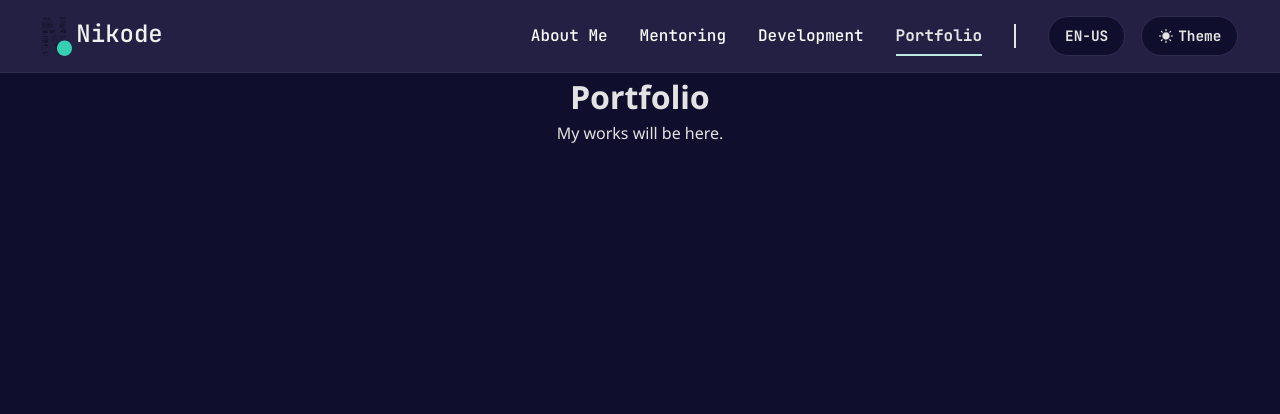
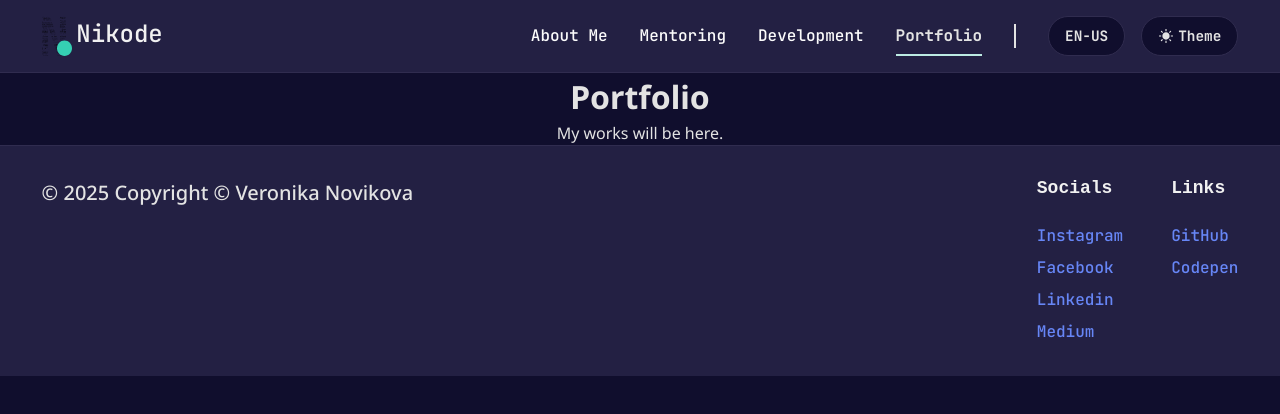
Before and after one commit to niktariy/Nikode, a React (Vite) app: page /portfolio in a window 1280 px wide. Shown: the top 414 px of the page. Built offline with nearby package versions, Linux system fonts and the light colour scheme; a web font is replaced by a local one.

Commit message:
feat: add footer

```diff
--- a/src/App.tsx
+++ b/src/App.tsx
@@ -12,6 +12,7 @@ import HomePage from './pages/HomePage';
 import MentoringPage from './pages/MentoringPage';
 import DevelopmentPage from './pages/DevelopmentPage';
 import PortfolioPage from './pages/PortfolioPage';
+import Footer from './components/Footer/Footer';
 
 const App: React.FC = () => {
   const dispatch = useDispatch();
@@ -36,6 +37,7 @@ const App: React.FC = () => {
             <Route path="/portfolio" element={<PortfolioPage />} />
           </Routes>
         </main>
+        <Footer />
       </Router>
     </ThemeProvider>
   );
--- /dev/null
+++ b/src/components/Footer/Footer.tsx
@@ -0,0 +1,96 @@
+import React from 'react';
+import styled, { css } from 'styled-components';
+import Typography from '../UI/Typography/Typography';
+import { useTranslation } from 'react-i18next';
+import { socialLinksData } from '../../mock/socialLinks';
+import FooterLinkList from './FooterLinkList';
+import { SocialLinkType, FooterSectionType } from '../../types/common';
+
+const StyledFooter = styled.footer`
+  background-color: ${({ theme }) => theme.colors.header};
+  color: ${({ theme }) => theme.colors.text};
+  padding: ${({ theme }) => theme.spacing(4)} 0;
+  border-top: 1px solid ${({ theme }) => theme.colors.border};
+  font-family: ${({ theme }) => theme.fonts.monospace};
+`;
+
+const FooterContent = styled.div`
+  display: grid;
+  grid-template-columns: 1fr auto auto;
+  gap: ${({ theme }) => theme.spacing(6)};
+  align-items: flex-start;
+  justify-content: space-between;
+
+  @media (width < ${({ theme }) => theme.breakpoints.md}) {
+    grid-template-columns: 1fr;
+    text-align: center;
+  }
+`;
+
+interface FooterSectionProps {
+  sectionType?: FooterSectionType;
+}
+
+const getFooterSectionResponsiveStyles = (theme: any, sectionType?: FooterSectionType) => {
+  if (sectionType === FooterSectionType.Copyright) {
+    return css`
+      @media (max-width: ${theme.breakpoints.md}) {
+        order: 3;
+        margin-top: ${theme.spacing(3)};
+      }
+    `;
+  } else if (sectionType === FooterSectionType.Socials || sectionType === FooterSectionType.Links) {
+    return css`
+      @media (max-width: ${theme.breakpoints.md}) {
+        text-align: center;
+        ul {
+          justify-content: center;
+        }
+      }
+    `;
+  }
+  return css``;
+};
+
+const FooterSection = styled.div<FooterSectionProps>`
+  display: flex;
+  flex-direction: column;
+  gap: ${({ theme }) => theme.spacing(3)};
+
+  ${({ theme, sectionType }) => getFooterSectionResponsiveStyles(theme, sectionType)}
+`;
+
+const Footer: React.FC = () => {
+  const { t } = useTranslation();
+  const currentYear = new Date().getFullYear();
+
+  const socialMediaLinks = socialLinksData.filter(link => link.type === SocialLinkType.Social);
+  const portfolioLinks = socialLinksData.filter(link => link.type === SocialLinkType.Portfolio);
+
+  return (
+    <StyledFooter>
+      <FooterContent className="container">
+        <FooterSection sectionType={FooterSectionType.Copyright}>
+          <Typography variant="body2">
+            &copy; {currentYear} {t('footer.copyright')}
+          </Typography>
+        </FooterSection>
+        <FooterSection sectionType={FooterSectionType.Socials}>
+          <Typography variant="h6">
+            {t('footer.socials_title')}
+          </Typography>
+          <FooterLinkList links={socialMediaLinks} />
+        </FooterSection>
+
+        <FooterSection sectionType={FooterSectionType.Links}>
+          <Typography variant="h6">
+            {t('footer.links_title')}
+          </Typography>
+          <FooterLinkList links={portfolioLinks} />
+        </FooterSection>
+      </FooterContent>
+    </StyledFooter>
+  );
+};
+
+export default Footer;
--- /dev/null
+++ b/src/components/Footer/FooterLinkList.tsx
@@ -0,0 +1,34 @@
+import React from 'react';
+import { useTranslation } from 'react-i18next';
+import styled from 'styled-components';
+import TextLink from '../UI/Link/TextLink';
+
+interface FooterLinkListProps {
+  links: Array<{ label: string; url: string }>;
+}
+
+const StyledLinkList = styled.ul`
+  list-style: none;
+  padding: 0;
+  margin: 0;
+  display: flex;
+  flex-direction: column;
+  gap: ${({ theme }) => theme.spacing(1)};
+`;
+
+const FooterLinkList: React.FC<FooterLinkListProps> = ({ links }) => {
+  const { t } = useTranslation();
+  return (
+    <StyledLinkList>
+      {links.map((link) => (
+        <li key={link.url}>
+          <TextLink href={t(link.url)} target="_blank" rel="noopener noreferrer">
+            {link.label}
+          </TextLink>
+        </li>
+      ))}
+    </StyledLinkList>
+  );
+};
+
+export default FooterLinkList;
--- /dev/null
+++ b/src/components/UI/Link/TextLink.tsx
@@ -0,0 +1,28 @@
+import styled from 'styled-components';
+import React from 'react';
+import { Link } from 'react-router-dom';
+import { LinkVariant } from '../../../types/common';
+
+interface TextLinkProps extends React.AnchorHTMLAttributes<HTMLAnchorElement> {
+  variant?: LinkVariant;
+  to?: string;
+}
+
+const TextLink = styled(({ to, children, ...props }) =>
+  to ? <Link to={to} {...props}>{children}</Link> : <a {...props}>{children}</a>
+) <TextLinkProps>`
+  color: ${({ theme, variant }) => theme.colors.link[variant || LinkVariant.Primary].default};
+  text-decoration: none;
+  cursor: pointer;
+
+  &:hover {
+    color: ${({ theme, variant }) => theme.colors.link[variant || LinkVariant.Primary].hover};
+  }
+
+  &:focus {
+    color: ${({ theme, variant }) => theme.colors.link[variant || LinkVariant.Primary].focus};
+    outline: none;
+  }
+`;
+
+export default TextLink;
--- a/src/locales/en/translation.json
+++ b/src/locales/en/translation.json
@@ -52,14 +52,14 @@
       },
       "bem": {
         "title": "BEM Naming",
-        "description": "Readable, purposeful class names are non-negotiable. Modifiers aren’t mixes, roles aren’t blurred, and every class does exactly one thing — and says so."
+        "description": "Readable, purposeful class names are non-negotiable. Modifiers aren't mixes, roles aren't blurred, and every class does exactly one thing — and says so."
       }
     },
     "styling": {
       "title": "Clean and Flexible Styling",
       "css": {
         "title": "Smart CSS: Variables, Layers, Containers",
-        "description": "!important stays untouched — I manage the cascade cleanly. Custom properties keep styles flexible. Media queries cover more than breakpoints: hover, orientation, user quirks — I’m on it."
+        "description": "!important stays untouched — I manage the cascade cleanly. Custom properties keep styles flexible. Media queries cover more than breakpoints: hover, orientation, user quirks — I'm on it."
       },
       "preprocessors": {
         "title": "Preprocessors",
@@ -90,7 +90,7 @@
       },
       "figma": {
         "title": "Figma",
-        "description": "Design files don’t need decoding. I get auto layout, constraints, components — and know where to look when something’s off. Catch inconsistencies, clarify logic, and bring the mockup to life."
+        "description": "Design files don't need decoding. I get auto layout, constraints, components — and know where to look when something's off. Catch inconsistencies, clarify logic, and bring the mockup to life."
       },
       "ui_kit": {
         "title": "UI Kits ≠ Gospel",
@@ -98,7 +98,7 @@
       },
       "ui_libs": {
         "title": "UI Libraries (MUI, AntD, CDS etc.)",
-        "description": "I’ve gone deeper than the docs. Know how themes, slots, styled APIs, internal hooks, and override system stick. Integration is clean, no hacks, no fragile band-aids."
+        "description": "I've gone deeper than the docs. Know how themes, slots, styled APIs, internal hooks, and override system stick. Integration is clean, no hacks, no fragile band-aids."
       }
     },
     "code": {
@@ -109,11 +109,11 @@
       },
       "typescript": {
         "title": "TypeScript",
-        "description": "Types are a design tool, not just a safety net. From prop definitions to utility types and generics — everything’s there to keep the codebase confident and honest."
+        "description": "Types are a design tool, not just a safety net. From prop definitions to utility types and generics — everything's there to keep the codebase confident and honest."
       },
       "react": {
         "title": "React",
-        "description": "React isn’t just a library — it’s a mindset. Props and states link data and UI. Effects, callbacks, memoization — used where they matter. Not over-engineered, not under-thought. "
+        "description": "React isn't just a library — it's a mindset. Props and states link data and UI. Effects, callbacks, memoization — used where they matter. Not over-engineered, not under-thought. "
       },
       "vue": {
         "title": "Vue",
@@ -130,8 +130,9 @@
     }
 
   },
-  "social_links": {
-    "github": "https://github.com/niktariy",
-    "codepen": "https://codepen.io/niktariy"
+  "footer": {
+    "copyright": "Copyright © Veronika Novikova",
+    "socials_title": "Socials",
+    "links_title": "Links"
   }
 }
--- a/src/locales/ru/translation.json
+++ b/src/locales/ru/translation.json
@@ -129,8 +129,9 @@
       }
     }
   },
-  "social_links": {
-    "github": "https://github.com/niktariy",
-    "codepen": "https://codepen.io/niktariy"
+  "footer": {
+    "copyright": "Copyright © Вероника Новикова",
+    "socials_title": "Социальные сети",
+    "links_title": "Ссылки"
   }
 }
--- a/src/mock/socialLinks.ts
+++ b/src/mock/socialLinks.ts
@@ -1,16 +1,59 @@
-import { SiGithub, SiCodepen } from "@icons-pack/react-simple-icons";
+import { SiGithub, SiCodepen, SiInstagram, SiFacebook, SiMedium } from "@icons-pack/react-simple-icons";
 import type { ISocialLink } from "../types/common";
+import { SocialLinkType } from "../types/common";
 
-// TODO: Add translation to labels or pass as props
+
+const SOCIAL_LINKS: {
+  github: string;
+  codepen: string;
+  instagram: string;
+  linkedin: string;
+  facebook: string;
+  medium: string;
+} = {
+  github: "https://github.com/niktariy",
+  codepen: "https://codepen.io/niktariy",
+  instagram: "https://instagram.com/niktariy_dev",
+  linkedin: "https://linkedin.com/in/veronika-novikova",
+  facebook: "https://facebook.com/veronika.novikova.dev",
+  medium: ""
+};
+
 export const socialLinksData: ISocialLink[] = [
   {
-    url: "social_links.github",
+    url: SOCIAL_LINKS.github,
     icon: SiGithub,
     label: 'GitHub',
+    type: SocialLinkType.Portfolio,
   },
   {
-    url: "social_links.codepen",
+    url: SOCIAL_LINKS.codepen,
     icon: SiCodepen,
     label: 'Codepen',
+    type: SocialLinkType.Portfolio,
   },
+  {
+    url: SOCIAL_LINKS.instagram,
+    icon: SiInstagram,
+    label: 'Instagram',
+    type: SocialLinkType.Social,
+  },
+  {
+    url: SOCIAL_LINKS.facebook,
+    icon: SiFacebook,
+    label: 'Facebook',
+    type: SocialLinkType.Social,
+  },
+  {
+    url: SOCIAL_LINKS.linkedin,
+    icon: null,
+    label: 'Linkedin',
+    type: SocialLinkType.Social,
+  },
+  {
+    url: SOCIAL_LINKS.medium,
+    icon: SiMedium,
+    label: 'Medium',
+    type: SocialLinkType.Social,
+  }
 ];
--- a/src/styles/themes.ts
+++ b/src/styles/themes.ts
@@ -19,7 +19,7 @@ const commonStyles = {
       h3: '2em',
       h4: '1.5em',
       h5: '1.375em',
-      h6: '1.2em',
+      h6: '1.125em',
       body1: '1.125em',
       body2: '1.25em',
       caption: '0.9em',
--- a/src/types/common.ts
+++ b/src/types/common.ts
@@ -9,10 +9,28 @@ export interface IIconProps extends React.SVGProps<SVGSVGElement> {
 
 export type ProjectIconType = LucideIcon | IconType | React.FC<IIconProps>;
 
+export enum SocialLinkType {
+  Social = 'social',
+  Portfolio = 'portfolio',
+}
+
+export enum FooterSectionType {
+  Copyright = 'copyright',
+  Socials = 'socials',
+  Links = 'links',
+}
+
+export enum LinkVariant {
+  Primary = 'primary',
+  Accent = 'accent',
+  Neutral = 'neutral',
+}
+
 export interface ISocialLink {
   url: string;
-  icon: ProjectIconType;
+  icon?: ProjectIconType | null;
   label: string;
+  type: SocialLinkType;
 }
 
 export interface ISkillItem {
```
Also changed, not shown: src/pages/HomePage.tsx (+0 -8 lines), 1 other file (tests, documents, lock files or other folders).
